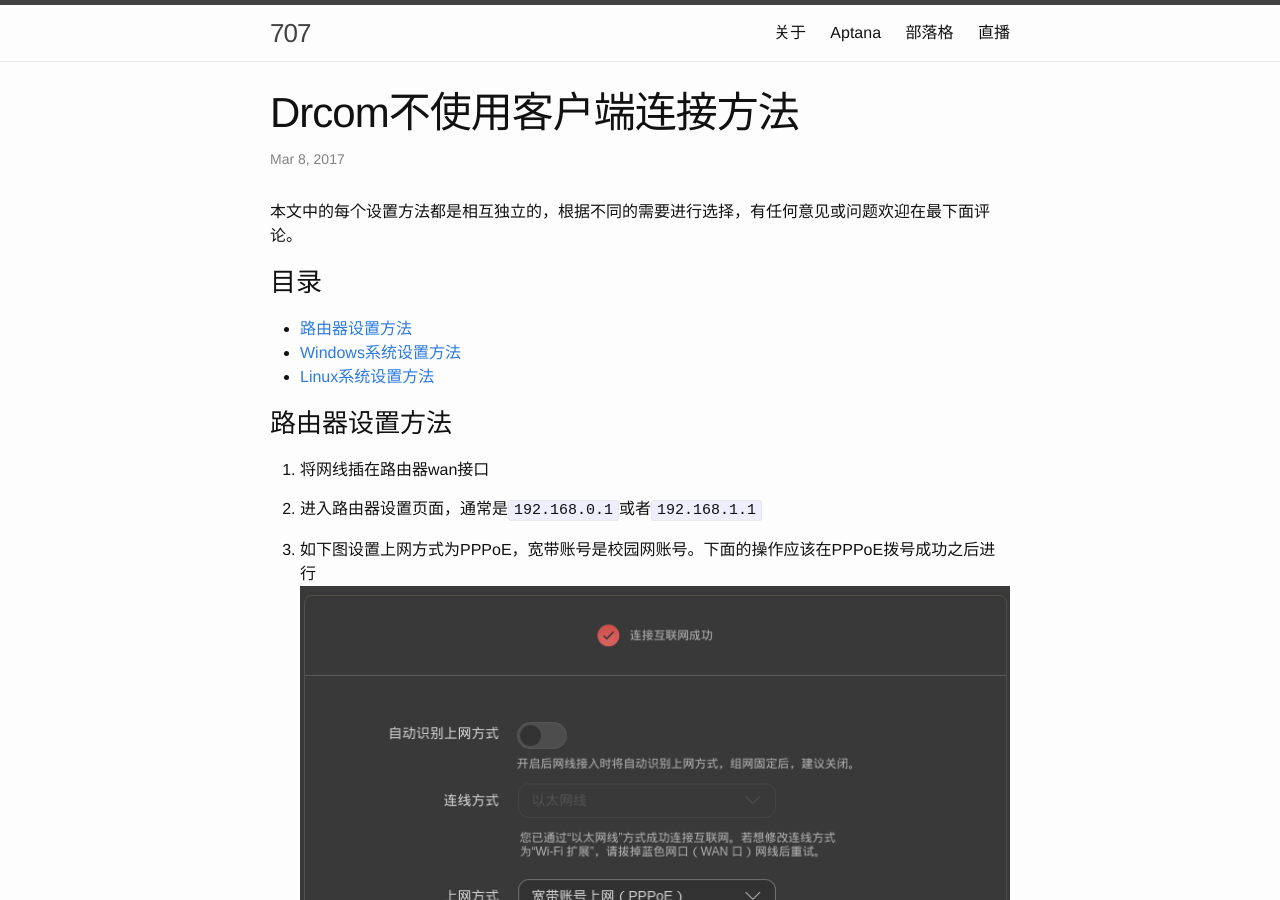
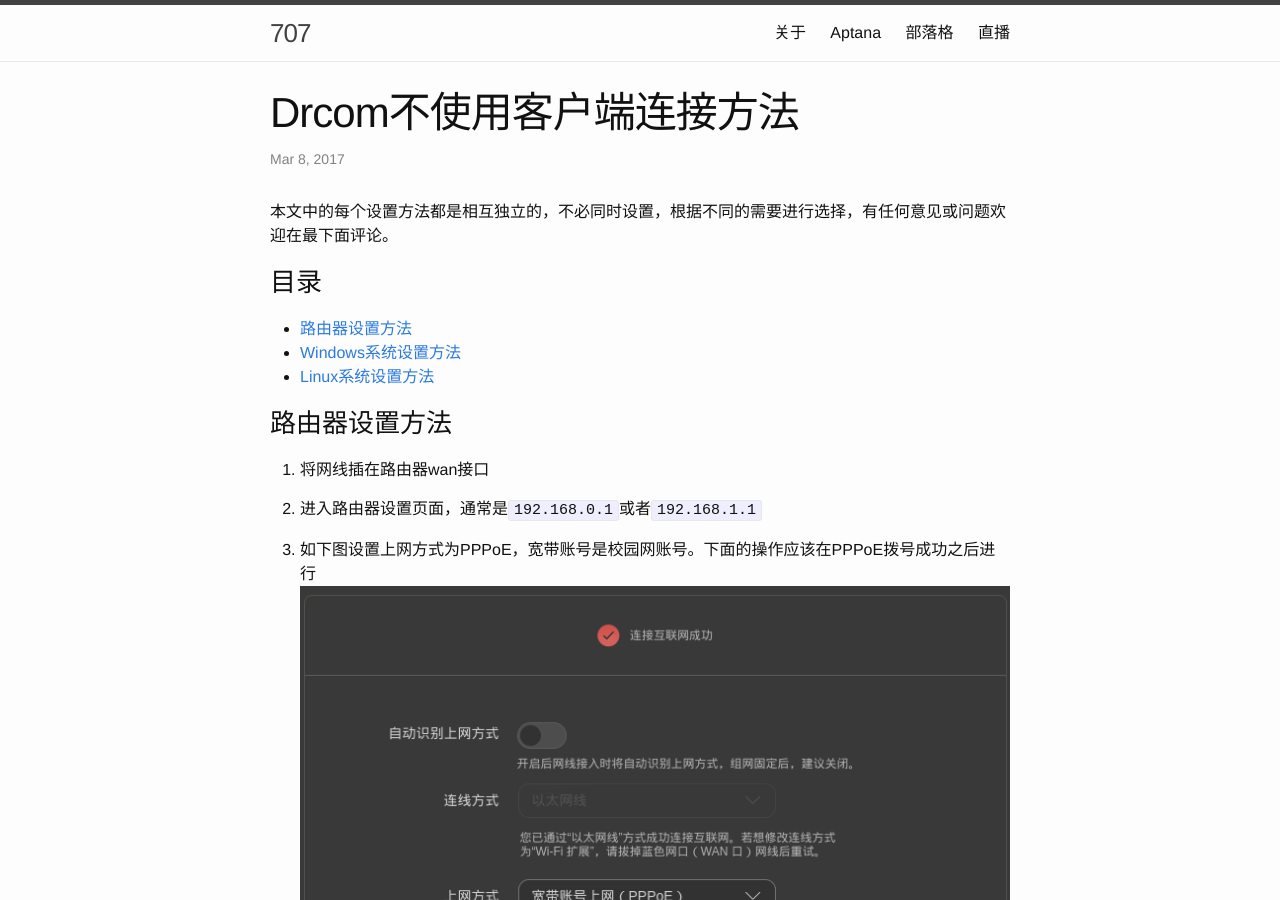
Before and after one commit to zephyrzoom/zephyrzoom.github.io, a Jekyll site: the page built from _posts/2017-03-08-drcom.md, in a window 1280 px wide and 900 px high. Built offline with Jekyll 4.4.1, drawn with Linux system fonts in a browser that asks for light colours; comment, search, counter and statistics services are not loaded.

Commit message:
update drcom

```diff
--- a/_posts/2017-03-08-drcom.md
+++ b/_posts/2017-03-08-drcom.md
@@ -4,7 +4,7 @@ title: Drcom不使用客户端连接方法
 date: 2017-03-08 18:00:00 +0800
 ---
 
-本文中的每个设置方法都是相互独立的，根据不同的需要进行选择，有任何意见或问题欢迎在最下面评论。
+本文中的每个设置方法都是相互独立的，不必同时设置，根据不同的需要进行选择，有任何意见或问题欢迎在最下面评论。
 
 ### 目录
 - [路由器设置方法](#路由器设置方法)
```
